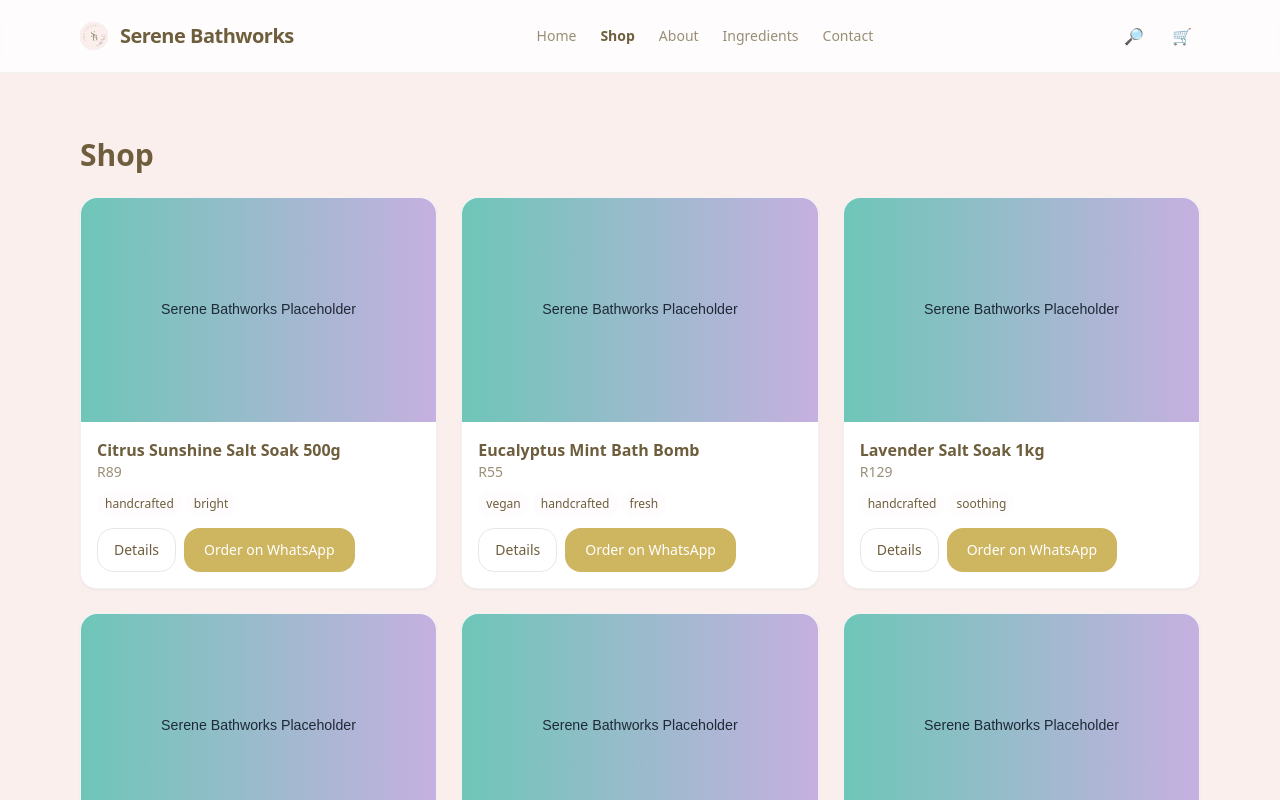
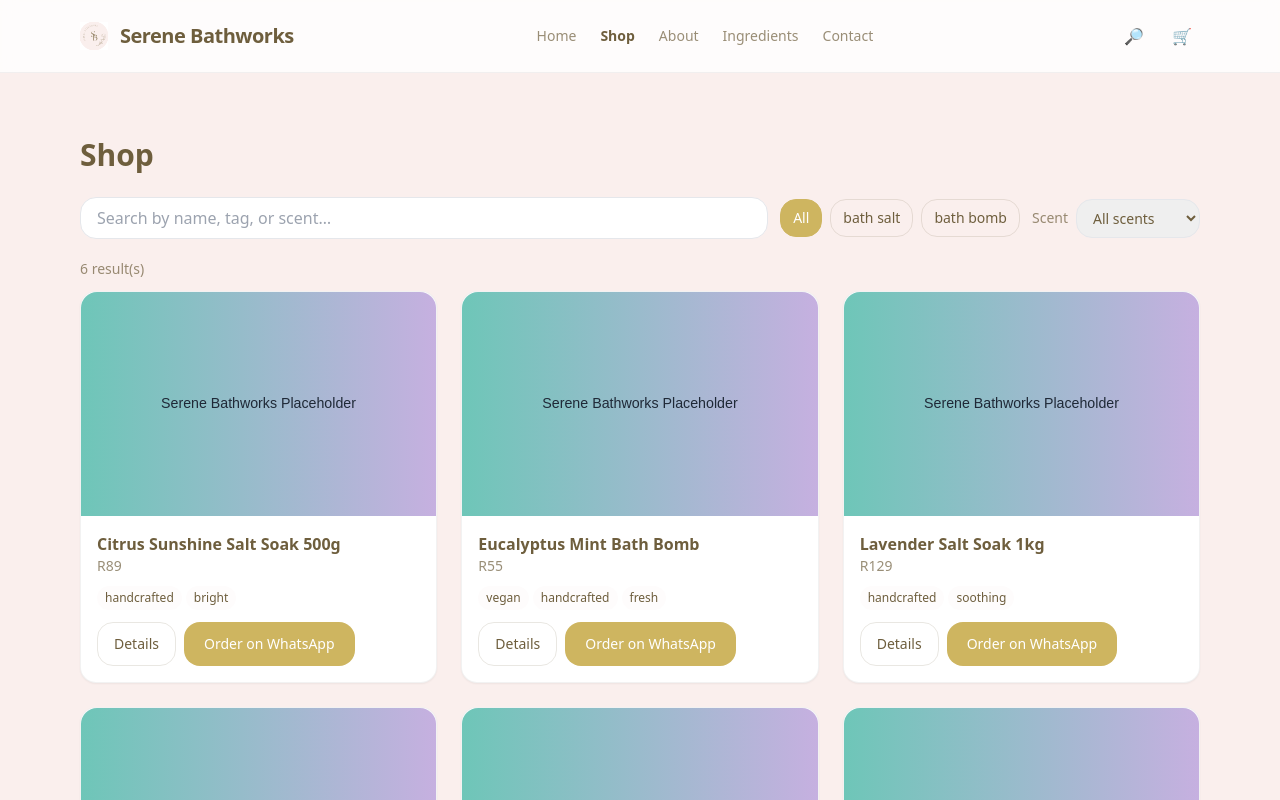
Before and after one commit to danthedev100/serene-bathworks, a Next.js app: page /shop in a window 1280 px wide. Shown: the top 800 px of the page. Built offline with nearby package versions, Linux system fonts and the light colour scheme.

Commit message:
feat(shop): add category/scent/search filters

```diff
--- a/app/shop/page.tsx
+++ b/app/shop/page.tsx
@@ -1,17 +1,15 @@
 import { getAllProducts } from '@/lib/products';
-import ProductCard from '@/components/site/ProductCard';
+import ShopClient from '@/components/shop/ShopClient';
+
 export const metadata = { title: 'Shop — Serene Bathworks' };
+
 export default function ShopPage() {
-  const products = getAllProducts();
+  const products = getAllProducts(); // runs on the server
   return (
     <section className="section">
       <div className="container">
         <h1 className="text-3xl font-semibold mb-6">Shop</h1>
-        <div className="grid sm:grid-cols-2 md:grid-cols-3 gap-6">
-          {products.map((p) => (
-            <ProductCard key={p.id} product={p} />
-          ))}
-        </div>
+        <ShopClient products={products} /> {/* client-side filtering */}
       </div>
     </section>
   );
--- /dev/null
+++ b/components/shop/ShopClient.tsx
@@ -0,0 +1,80 @@
+'use client';
+
+import * as React from 'react';
+import type { Product } from '@/lib/products';
+import ProductCard from '@/components/site/ProductCard';
+
+type Props = { products: Product[] };
+
+export default function ShopClient({ products }: Props) {
+  const categories = React.useMemo(() => {
+    const set = new Set(products.map((p) => p.category));
+    return ['all', ...Array.from(set)];
+  }, [products]);
+
+  const scents = React.useMemo(() => {
+    const set = new Set<string>();
+    products.forEach((p) => p.scentNotes.forEach((s) => set.add(s)));
+    return ['all', ...Array.from(set)];
+  }, [products]);
+
+  const [q, setQ] = React.useState('');
+  const [cat, setCat] = React.useState<string>('all');
+  const [scent, setScent] = React.useState<string>('all');
+
+  const filtered = products.filter((p) => {
+    const matchesCat = cat === 'all' || p.category === cat;
+    const matchesScent = scent === 'all' || p.scentNotes.includes(scent);
+    const hay = (p.name + ' ' + p.tags.join(' ') + ' ' + p.scentNotes.join(' ')).toLowerCase();
+    const matchesQuery = q.trim() === '' || hay.includes(q.toLowerCase());
+    return matchesCat && matchesScent && matchesQuery;
+  });
+
+  return (
+    <>
+      <div className="mb-5 grid gap-3 md:grid-cols-[1fr_auto_auto] items-center">
+        <input
+          value={q}
+          onChange={(e) => setQ(e.target.value)}
+          placeholder="Search by name, tag, or scent…"
+          className="w-full border rounded-2xl px-4 py-2"
+        />
+        <div className="flex flex-wrap gap-2 md:justify-end">
+          {categories.map((c) => (
+            <button
+              key={c}
+              onClick={() => setCat(c)}
+              className={`px-3 py-2 rounded-2xl text-sm border ${
+                cat === c ? 'bg-primary text-white border-primary' : 'border-neutraldark/15 hover:bg-neutraldark/5'
+              }`}
+            >
+              {c === 'all' ? 'All' : c.replace('-', ' ')}
+            </button>
+          ))}
+        </div>
+        <div className="flex items-center gap-2 md:justify-end">
+          <label className="text-sm text-neutraldark/70">Scent</label>
+          <select
+            value={scent}
+            onChange={(e) => setScent(e.target.value)}
+            className="border rounded-2xl px-3 py-2 text-sm"
+          >
+            {scents.map((s) => (
+              <option key={s} value={s}>
+                {s === 'all' ? 'All scents' : s}
+              </option>
+            ))}
+          </select>
+        </div>
+      </div>
+
+      <div className="text-sm text-neutraldark/70 mb-3">{filtered.length} result(s)</div>
+
+      <div className="grid sm:grid-cols-2 md:grid-cols-3 gap-6">
+        {filtered.map((p) => (
+          <ProductCard key={p.id} product={p} />
+        ))}
+      </div>
+    </>
+  );
+}
```
